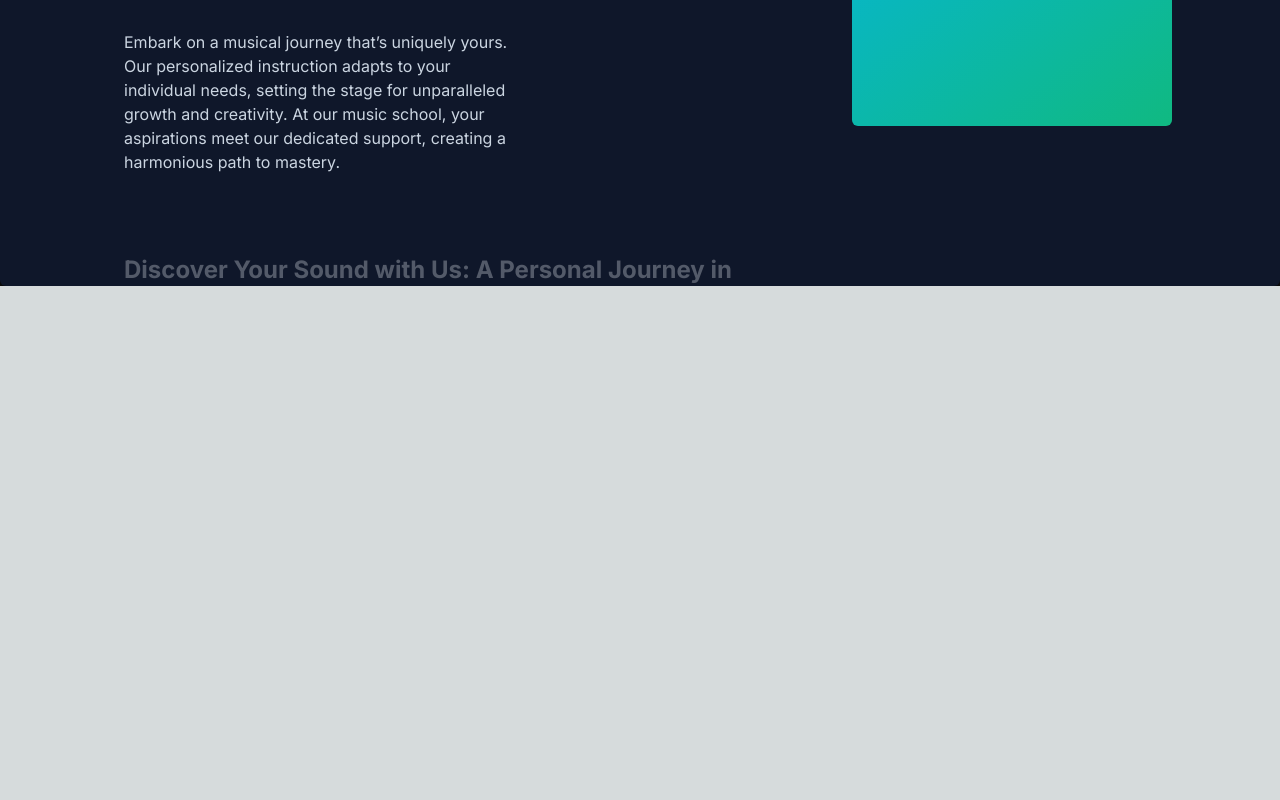
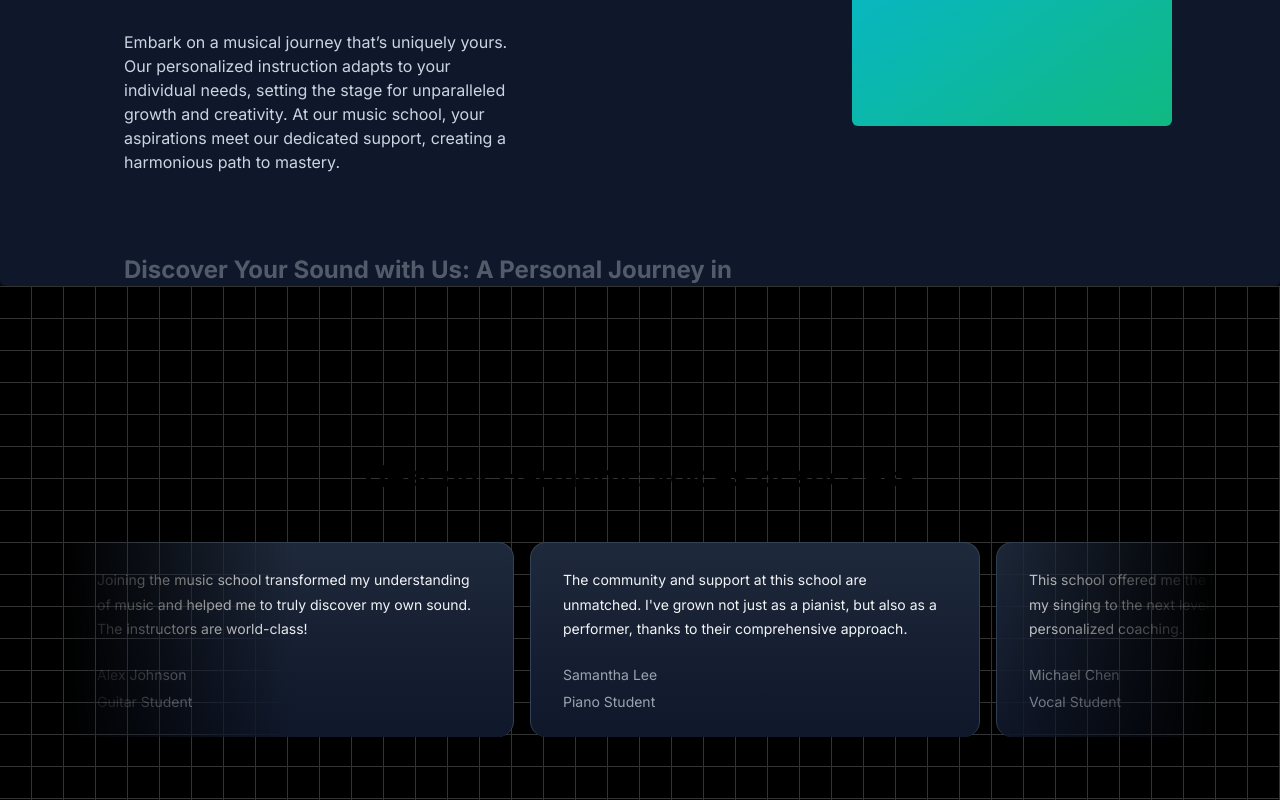
Before and after one commit to rohanrs09/MusicSchool, a Next.js app: page / in a window 1280 px wide. Shown: the part 2000-2800 px from the top of the page. Before the commit the page ends 2286 px from the top, so only its background shows below. Built offline with nearby package versions, Linux system fonts and the light colour scheme.

Commit message:
small error tommorrow solve

```diff
--- a/package.json
+++ b/package.json
@@ -11,6 +11,7 @@
   "dependencies": {
     "clsx": "^2.1.0",
     "framer-motion": "^11.0.28",
+    "mini-svg-data-uri": "^1.4.4",
     "next": "14.2.1",
     "react": "^18",
     "react-dom": "^18",
--- a/src/app/page.tsx
+++ b/src/app/page.tsx
@@ -1,5 +1,6 @@
 import FeaturedCourses from "@/components/FeaturedCourses";
 import HeroSection from "@/components/HeroSection";
+import MusicSchoolTestimonials from "@/components/TestimonialCards";
 import WhyChooseUs from "@/components/WhyChooseUs";
 import Image from "next/image";
 
@@ -9,6 +10,7 @@ export default function Home() {
     <HeroSection />
     <FeaturedCourses />
     <WhyChooseUs />
+    <MusicSchoolTestimonials />
     </main>
   );
 }
--- /dev/null
+++ b/src/components/TestimonialCards.tsx
@@ -0,0 +1,57 @@
+'use client'
+
+import { InfiniteMovingCards } from "./ui/infinite-moving-cards";
+
+
+const musicSchoolTestimonials = [
+    {
+      quote:
+        'Joining the music school transformed my understanding of music and helped me to truly discover my own sound. The instructors are world-class!',
+      name: 'Alex Johnson',
+      title: 'Guitar Student',
+    },
+    {
+      quote:
+        "The community and support at this school are unmatched. I've grown not just as a pianist, but also as a performer, thanks to their comprehensive approach.",
+      name: 'Samantha Lee',
+      title: 'Piano Student',
+    },
+    {
+      quote:
+        "This school offered me the tools and confidence to take my singing to the next level. I'm endlessly grateful for the personalized coaching.",
+      name: 'Michael Chen',
+      title: 'Vocal Student',
+    },
+    {
+      quote:
+        'As a violinist, finding the right mentor can be challenging, but this school matched me with a teacher who truly understands my goals and challenges.',
+      name: 'Emily Taylor',
+      title: 'Violin Student',
+    },
+    {
+      quote:
+        'The production courses here opened my eyes to the intricacies of music production. Highly recommend for any aspiring producers!',
+      name: 'Chris Morales',
+      title: 'Music Production Student',
+    },
+  ];
+
+
+  function MusicSchoolTestimonials() {
+    return (
+        <div className="h-[40rem] w-full dark:bg-black dark:bg-grid-white/[0.2] relative flex flex-col items-center justify-center overflow-hidden">
+        <h2 className="text-3xl font-bold text-center mb-8 z-10">Hear our Harmony: Voices of success</h2>
+        <div className="flex justify-center w-full overflow-hidden px-4 sm:px-6 lg:px-8">
+            <div className="w-full max-w-6xl">
+            <InfiniteMovingCards
+                items={musicSchoolTestimonials}
+                direction="right"
+                speed="slow"
+      />
+            </div>
+        </div>
+    </div>
+    )
+}
+
+export default MusicSchoolTestimonials
--- /dev/null
+++ b/src/components/ui/infinite-moving-cards.tsx
@@ -0,0 +1,121 @@
+"use client";
+
+import { cn } from "@/utils/cn";
+import React, { useEffect, useState } from "react";
+
+export const InfiniteMovingCards = ({
+  items,
+  direction = "left",
+  speed = "fast",
+  pauseOnHover = true,
+  className,
+}: {
+  items: {
+    quote: string;
+    name: string;
+    title: string;
+  }[];
+  direction?: "left" | "right";
+  speed?: "fast" | "normal" | "slow";
+  pauseOnHover?: boolean;
+  className?: string;
+}) => {
+  const containerRef = React.useRef<HTMLDivElement>(null);
+  const scrollerRef = React.useRef<HTMLUListElement>(null);
+
+  useEffect(() => {
+    addAnimation();
+  }, []);
+  const [start, setStart] = useState(false);
+  function addAnimation() {
+    if (containerRef.current && scrollerRef.current) {
+      const scrollerContent = Array.from(scrollerRef.current.children);
+
+      scrollerContent.forEach((item) => {
+        const duplicatedItem = item.cloneNode(true);
+        if (scrollerRef.current) {
+          scrollerRef.current.appendChild(duplicatedItem);
+        }
+      });
+
+      getDirection();
+      getSpeed();
+      setStart(true);
+    }
+  }
+  const getDirection = () => {
+    if (containerRef.current) {
+      if (direction === "left") {
+        containerRef.current.style.setProperty(
+          "--animation-direction",
+          "forwards"
+        );
+      } else {
+        containerRef.current.style.setProperty(
+          "--animation-direction",
+          "reverse"
+        );
+      }
+    }
+  };
+  const getSpeed = () => {
+    if (containerRef.current) {
+      if (speed === "fast") {
+        containerRef.current.style.setProperty("--animation-duration", "20s");
+      } else if (speed === "normal") {
+        containerRef.current.style.setProperty("--animation-duration", "40s");
+      } else {
+        containerRef.current.style.setProperty("--animation-duration", "80s");
+      }
+    }
+  };
+  return (
+    <div
+      ref={containerRef}
+      className={cn(
+        "scroller relative z-20  max-w-7xl overflow-hidden  [mask-image:linear-gradient(to_right,transparent,white_20%,white_80%,transparent)]",
+        className
+      )}
+    >
+      <ul
+        ref={scrollerRef}
+        className={cn(
+          " flex min-w-full shrink-0 gap-4 py-4 w-max flex-nowrap",
+          start && "animate-scroll ",
+          pauseOnHover && "hover:[animation-play-state:paused]"
+        )}
+      >
+        {items.map((item, idx) => (
+          <li
+            className="w-[350px] max-w-full relative rounded-2xl border border-b-0 flex-shrink-0 border-slate-700 px-8 py-6 md:w-[450px]"
+            style={{
+              background:
+                "linear-gradient(180deg, var(--slate-800), var(--slate-900)",
+            }}
+            key={item.name}
+          >
+            <blockquote>
+              <div
+                aria-hidden="true"
+                className="user-select-none -z-1 pointer-events-none absolute -left-0.5 -top-0.5 h-[calc(100%_+_4px)] w-[calc(100%_+_4px)]"
+              ></div>
+              <span className=" relative z-20 text-sm leading-[1.6] text-gray-100 font-normal">
+                {item.quote}
+              </span>
+              <div className="relative z-20 mt-6 flex flex-row items-center">
+                <span className="flex flex-col gap-1">
+                  <span className=" text-sm leading-[1.6] text-gray-400 font-normal">
+                    {item.name}
+                  </span>
+                  <span className=" text-sm leading-[1.6] text-gray-400 font-normal">
+                    {item.title}
+                  </span>
+                </span>
+              </div>
+            </blockquote>
+          </li>
+        ))}
+      </ul>
+    </div>
+  );
+};
--- a/tailwind.config.ts
+++ b/tailwind.config.ts
@@ -1,4 +1,6 @@
 import type { Config } from "tailwindcss";
+
+const svgToDataUri = require("mini-svg-data-uri");
 
 const defaultTheme = require("tailwindcss/defaultTheme");
 const colors = require("tailwindcss/colors");
@@ -18,6 +20,31 @@ function addVariablesForColors({ addBase, theme }: any) {
     ":root": newVars,
   });
 }
+
+// Plugin to add utilities for SVG patterns
+function  addSvgPatterns ({ matchUtilities, theme }: any) {
+  matchUtilities(
+    {
+      "bg-grid": (value: any) => ({
+        backgroundImage: `url("${svgToDataUri(
+          `<svg xmlns="http://www.w3.org/2000/svg" viewBox="0 0 32 32" width="32" height="32" fill="none" stroke="${value}"><path d="M0 .5H31.5V32"/></svg>`
+        )}")`,
+      }),
+      "bg-grid-small": (value: any) => ({
+        backgroundImage: `url("${svgToDataUri(
+          `<svg xmlns="http://www.w3.org/2000/svg" viewBox="0 0 32 32" width="8" height="8" fill="none" stroke="${value}"><path d="M0 .5H31.5V32"/></svg>`
+        )}")`,
+      }),
+      "bg-dot": (value: any) => ({
+        backgroundImage: `url("${svgToDataUri(
+          `<svg xmlns="http://www.w3.org/2000/svg" viewBox="0 0 32 32" width="16" height="16" fill="none"><circle fill="${value}" id="pattern-circle" cx="10" cy="10" r="1.6257413380501518"></circle></svg>`
+        )}")`,
+      }),
+    },
+    { values: flattenColorPalette(theme("backgroundColor")), type: "color" }
+  );
+}
+
 
 
 const config: Config = {
@@ -51,6 +78,6 @@ const config: Config = {
       },
     },
   },
-  plugins: [addVariablesForColors,]
+  plugins: [addVariablesForColors,addSvgPatterns]
 };
 export default config;
```
Also changed, not shown: 1 other file (tests, documents, lock files or other folders).
